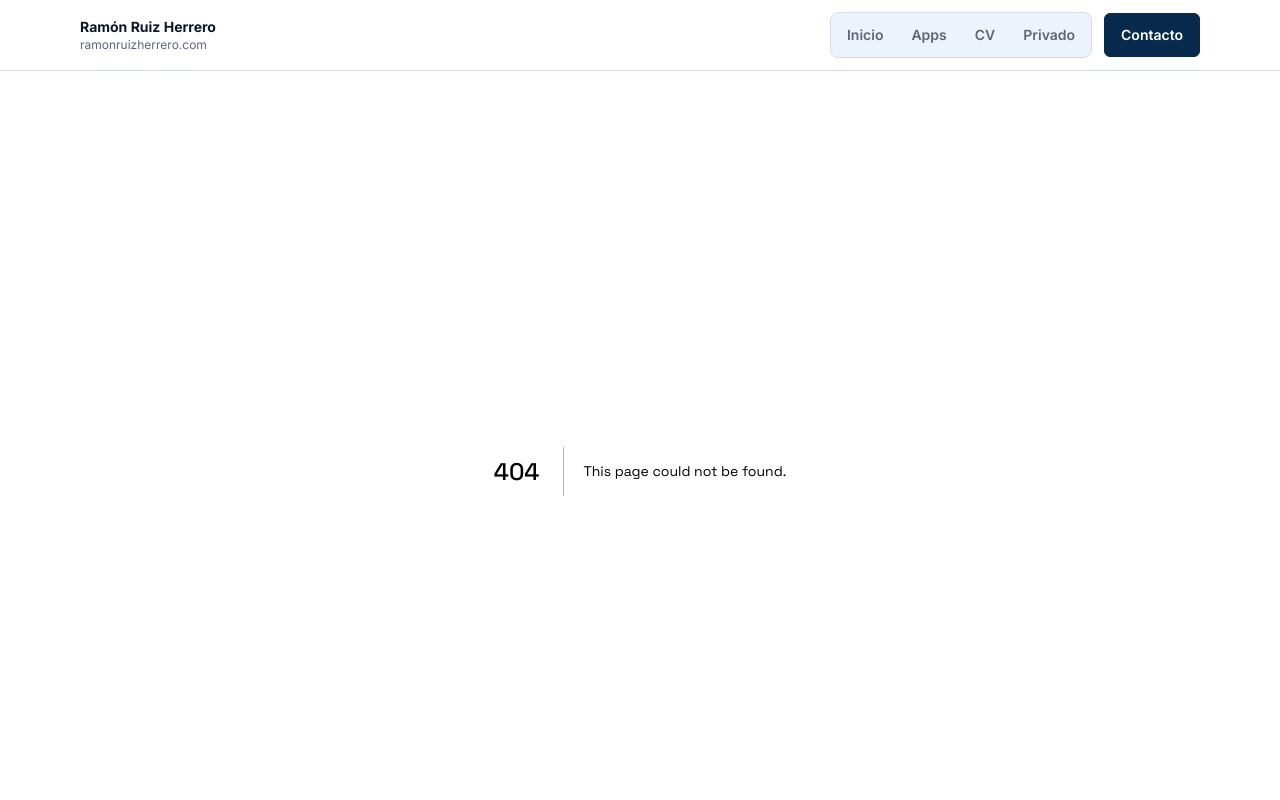
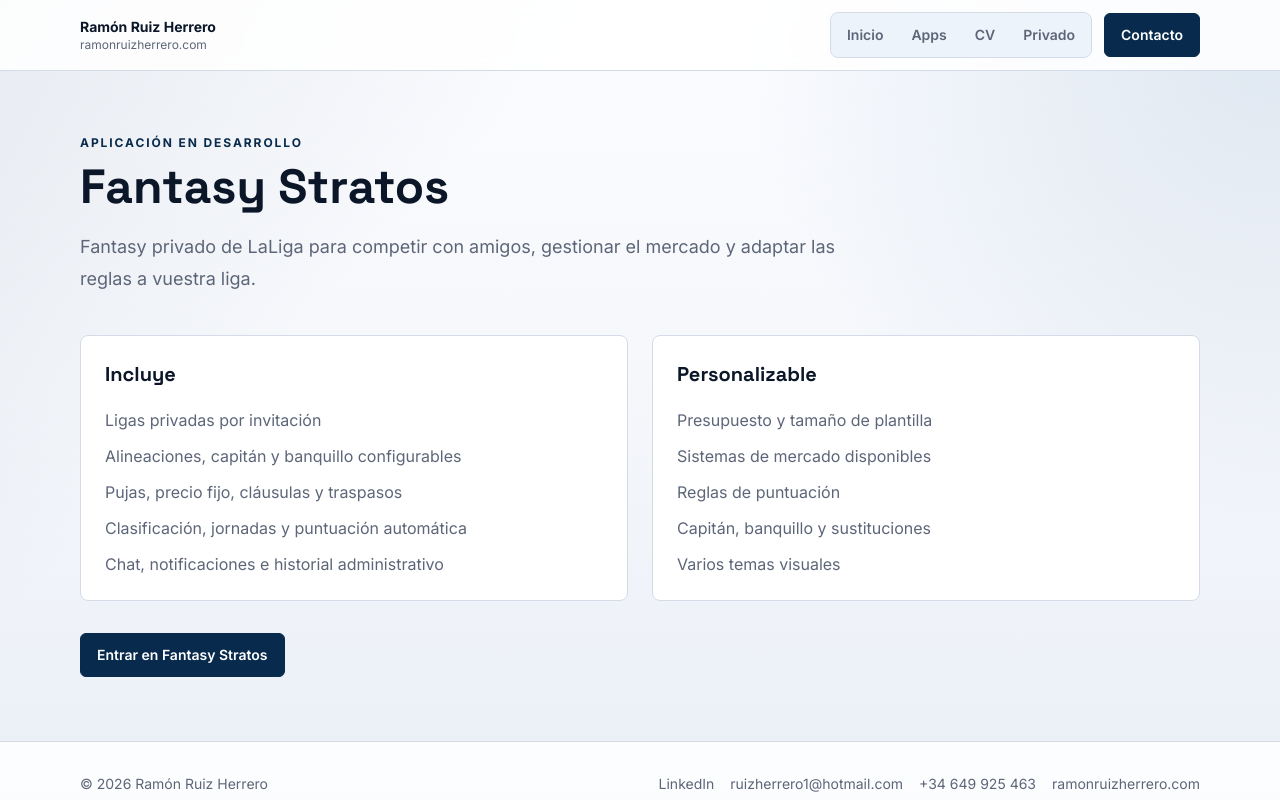
Before and after one commit to ruizherrero1/Web, a Next.js app: page /apps/fantasy in a window 1280 px wide. Before the commit this address had no page. Shown: the top 800 px of the page. Built offline with nearby package versions, Linux system fonts and the light colour scheme.

Commit message:
Add Fantasy Stratos to apps portal

```diff
--- /dev/null
+++ b/src/app/apps/fantasy/page.tsx
@@ -0,0 +1,60 @@
+import type { Metadata } from "next";
+import { ButtonLink } from "@/components/ButtonLink";
+import { PageShell } from "@/components/PageShell";
+import { LINKS } from "@/lib/constants";
+
+export const metadata: Metadata = {
+  title: "Fantasy Stratos",
+  description:
+    "Fantasy Stratos: liga fantasy privada de LaLiga con mercado, alineaciones y reglas configurables.",
+};
+
+const features = [
+  "Ligas privadas por invitación",
+  "Alineaciones, capitán y banquillo configurables",
+  "Pujas, precio fijo, cláusulas y traspasos",
+  "Clasificación, jornadas y puntuación automática",
+  "Chat, notificaciones e historial administrativo",
+];
+
+const customization = [
+  "Presupuesto y tamaño de plantilla",
+  "Sistemas de mercado disponibles",
+  "Reglas de puntuación",
+  "Capitán, banquillo y sustituciones",
+  "Varios temas visuales",
+];
+
+export default function FantasyPage() {
+  return (
+    <PageShell
+      eyebrow="Aplicación en desarrollo"
+      title="Fantasy Stratos"
+      description="Fantasy privado de LaLiga para competir con amigos, gestionar el mercado y adaptar las reglas a vuestra liga."
+    >
+      <div className="grid gap-6 lg:grid-cols-2">
+        <section className="rounded-lg border border-[var(--line)] bg-[var(--surface)] p-6">
+          <h2 className="text-xl font-bold text-[var(--ink)]">Incluye</h2>
+          <ul className="mt-5 space-y-3 text-[var(--muted)]">
+            {features.map((item) => (
+              <li key={item}>{item}</li>
+            ))}
+          </ul>
+        </section>
+        <section className="rounded-lg border border-[var(--line)] bg-[var(--surface)] p-6">
+          <h2 className="text-xl font-bold text-[var(--ink)]">Personalizable</h2>
+          <ul className="mt-5 space-y-3 text-[var(--muted)]">
+            {customization.map((item) => (
+              <li key={item}>{item}</li>
+            ))}
+          </ul>
+        </section>
+      </div>
+      <div className="mt-8">
+        <ButtonLink href={LINKS.fantasy} variant="primary">
+          Entrar en Fantasy Stratos
+        </ButtonLink>
+      </div>
+    </PageShell>
+  );
+}
--- a/src/app/apps/page.tsx
+++ b/src/app/apps/page.tsx
@@ -7,7 +7,7 @@
 export const metadata: Metadata = {
   title: "Apps",
   description:
-    "Catálogo de aplicaciones personales: GymLog, Recetario, Mundial 2026 y futuras herramientas privadas.",
+    "Catálogo de aplicaciones personales: GymLog, Fantasy Stratos, Recetario, Mundial 2026 y futuras herramientas privadas.",
 };
 
 const filters = ["Todas", "Activas", "En desarrollo", "Privadas", "Públicas"];
--- a/src/app/sitemap.ts
+++ b/src/app/sitemap.ts
@@ -9,6 +9,7 @@
     { path: "", priority: 1 },
     { path: "/apps", priority: 0.8 },
     { path: "/apps/gym", priority: 0.6 },
+    { path: "/apps/fantasy", priority: 0.7 },
     { path: "/apps/recetas", priority: 0.6 },
     { path: "/apps/mundial", priority: 0.7 },
     { path: "/cv", priority: 0.9 },
--- a/src/components/AppCard.tsx
+++ b/src/components/AppCard.tsx
@@ -1,11 +1,12 @@
 import Link from "next/link";
 import type { AppItem } from "@/data/apps";
 import { Badge } from "@/components/Badge";
-import { Dumbbell, ChefHat, Plane, BarChart2 } from "lucide-react";
+import { Dumbbell, ChefHat, Plane, BarChart2, Trophy } from "lucide-react";
 import type { LucideIcon } from "lucide-react";
 
 const appIcons: Record<string, LucideIcon> = {
   gym: Dumbbell,
+  fantasy: Trophy,
   recetas: ChefHat,
   travelkit: Plane,
   financelab: BarChart2,
--- a/src/data/apps.ts
+++ b/src/data/apps.ts
@@ -26,6 +26,16 @@
     access: "Invitación",
     href: "/apps/gym",
     focus: "Entrenamiento",
+  },
+  {
+    name: "Fantasy Stratos",
+    slug: "fantasy",
+    description:
+      "Fantasy privado de LaLiga con mercado, alineaciones, clasificación y reglas configurables.",
+    status: "En desarrollo",
+    access: "Invitación",
+    href: "/apps/fantasy",
+    focus: "Fútbol",
   },
   {
     name: "Recetario",
--- a/src/lib/constants.ts
+++ b/src/lib/constants.ts
@@ -15,6 +15,7 @@
   phone: "tel:+34649925463",
   cvPdf: "/ramonruiz_cv.pdf",
   gymLog: "https://gym.ramonruizherrero.com/",
+  fantasy: "https://fantasy.ramonruizherrero.com/",
   recetario: "https://ruizherrero1.github.io/recetario/",
 };
 
```
